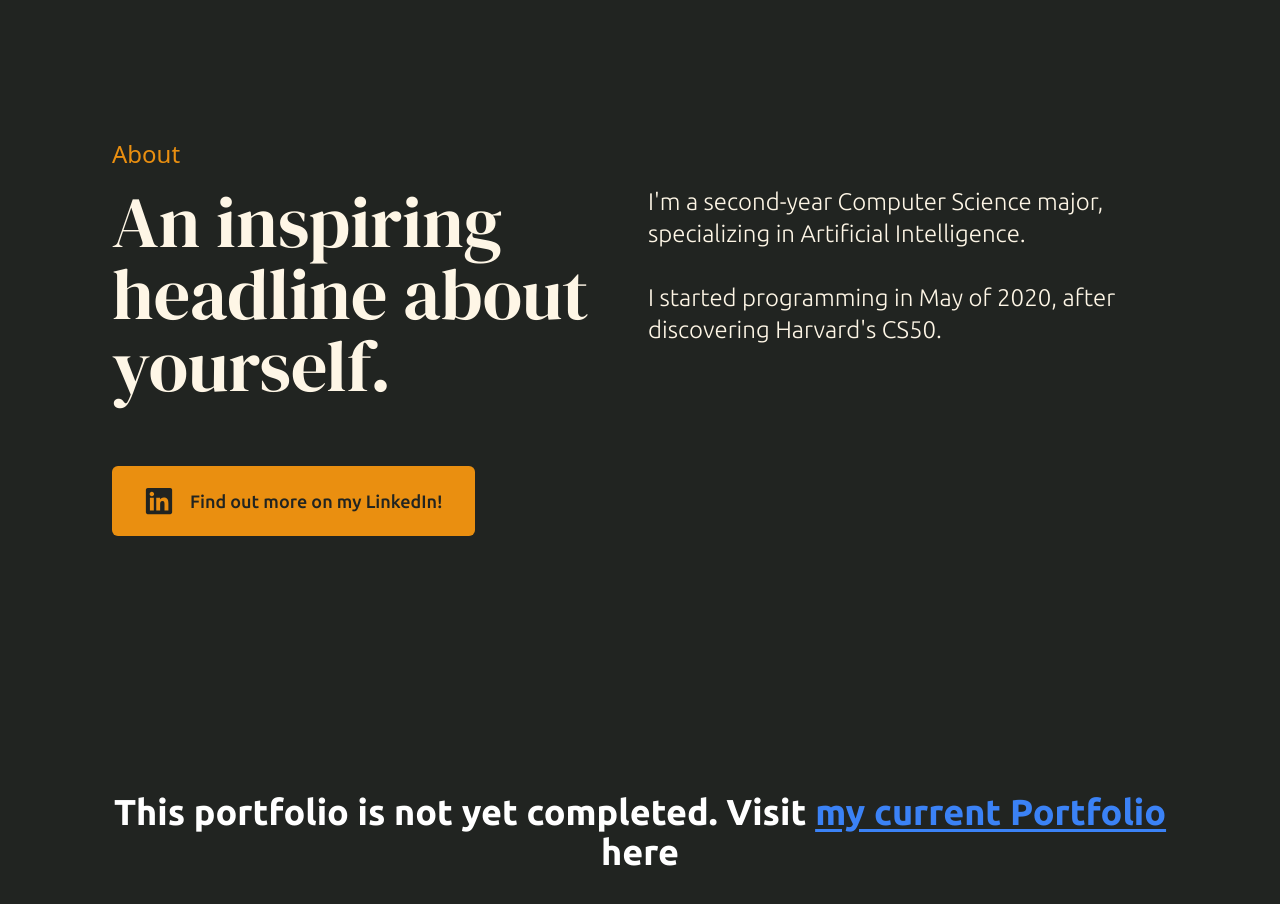
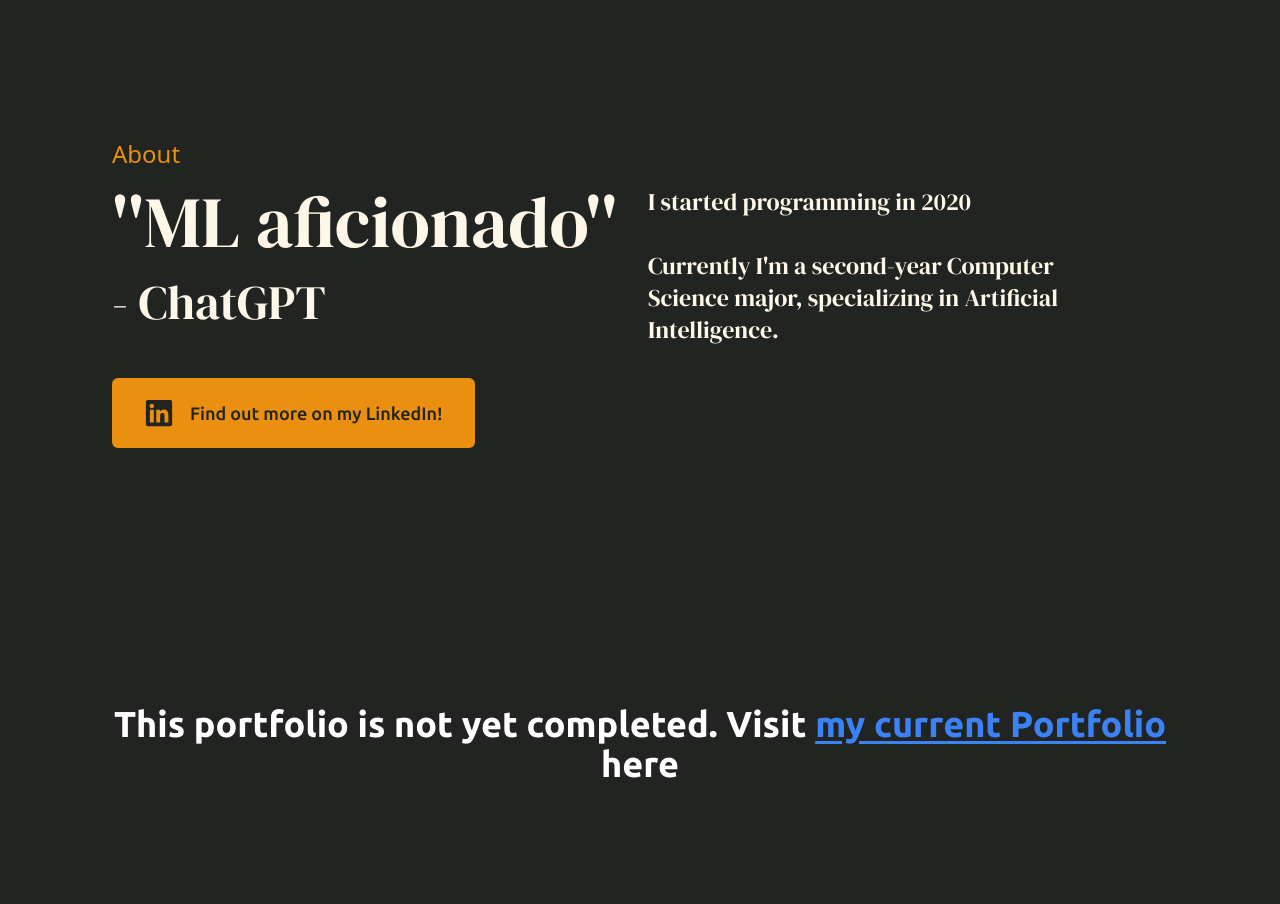
Before and after one commit to Harmxn02/Design-Portfolio, a Next.js app: page / in a window 1280 px wide. Shown: the part 860-1764 px from the top of the page. Built offline with nearby package versions, Linux system fonts and the light colour scheme.

Commit message:
Alter text on About section

```diff
--- a/src/components/about/about.tsx
+++ b/src/components/about/about.tsx
@@ -2,26 +2,33 @@
 
 export default function About() {
 	return (
-		<div id="ABOUT" className="bg-main items-center text-tan min-h-screen mb-64 px-8 md:px-16 lg:px-28">
+		<div
+			id="ABOUT"
+			className="bg-main items-center text-tan min-h-screen mb-64 px-8 md:px-16 lg:px-28"
+		>
 			<div className="lg:grid lg:grid-cols-2 pt-72 gap-4">
 				<div id="about-header">
 					<h2 className="text-2xl pb-4 text-accent">About</h2>
-					<p className=" text-4xl sm:text-5xl md:text-5xl lg:text-6xl xl:text-7xl font-dm max-w-[14ch]">
-						An inspiring headline about yourself.
-					</p>
+					<div className="text-4xl sm:text-5xl lg:text-6xl xl:text-7xl font-dm max-w-[14ch]">
+						<p>
+							&apos;&apos;ML aficionado&apos;&apos;
+						</p>
+						<span className="text-2xl sm:text-3xl lg:text-4xl xl:text-5xl">
+							- ChatGPT
+						</span>
+					</div>
 				</div>
-				<div className="text-xl sm:text-2xl 2xl:text-4xl font-ubuntu max-w-[40ch] font-light leading-10">
+				<div className="text-xl sm:text-2xl 2xl:text-4xl font-dm max-w-[40ch] font-light leading-10">
 					<p className="pt-12">
-						I&apos;m a second-year Computer Science major,
-						specializing in Artificial Intelligence.
+						I started programming in 2020
 					</p>
 					<p className="pt-8">
-						I started programming in May of 2020, after discovering
-						Harvard&apos;s CS50.
+						Currently I&apos;m a second-year Computer Science major,
+						specializing in Artificial Intelligence.
 					</p>
 				</div>
 			</div>
-			<div className="bg-accent mt-16 px-8 py-5 rounded-md max-w-fit text-tan text-md font-medium">
+			<div className="bg-accent mt-8 px-8 py-5 rounded-md max-w-fit text-tan text-md font-medium">
 				<a
 					href="https://www.linkedin.com/in/harmanpnahal/"
 					target="_blank"
@@ -34,8 +41,17 @@
 			</div>
 
 			<div className="mt-64 text-white font-ubuntu font-bold  md:text-4xl text-center">
-				<p>This portfolio is not yet completed. Visit <a href="https://harmanpsingh.vercel.app/" title="My Current Portfolio" className="text-blue-500 hover:animate-pulse underline underline-offset-4">my current Portfolio</a> here	</p>
-
+				<p>
+					This portfolio is not yet completed. Visit{" "}
+					<a
+						href="https://harmanpsingh.vercel.app/"
+						title="My Current Portfolio"
+						className="text-blue-500 hover:animate-pulse underline underline-offset-4"
+					>
+						my current Portfolio
+					</a>{" "}
+					here{" "}
+				</p>
 			</div>
 		</div>
 	);
```
